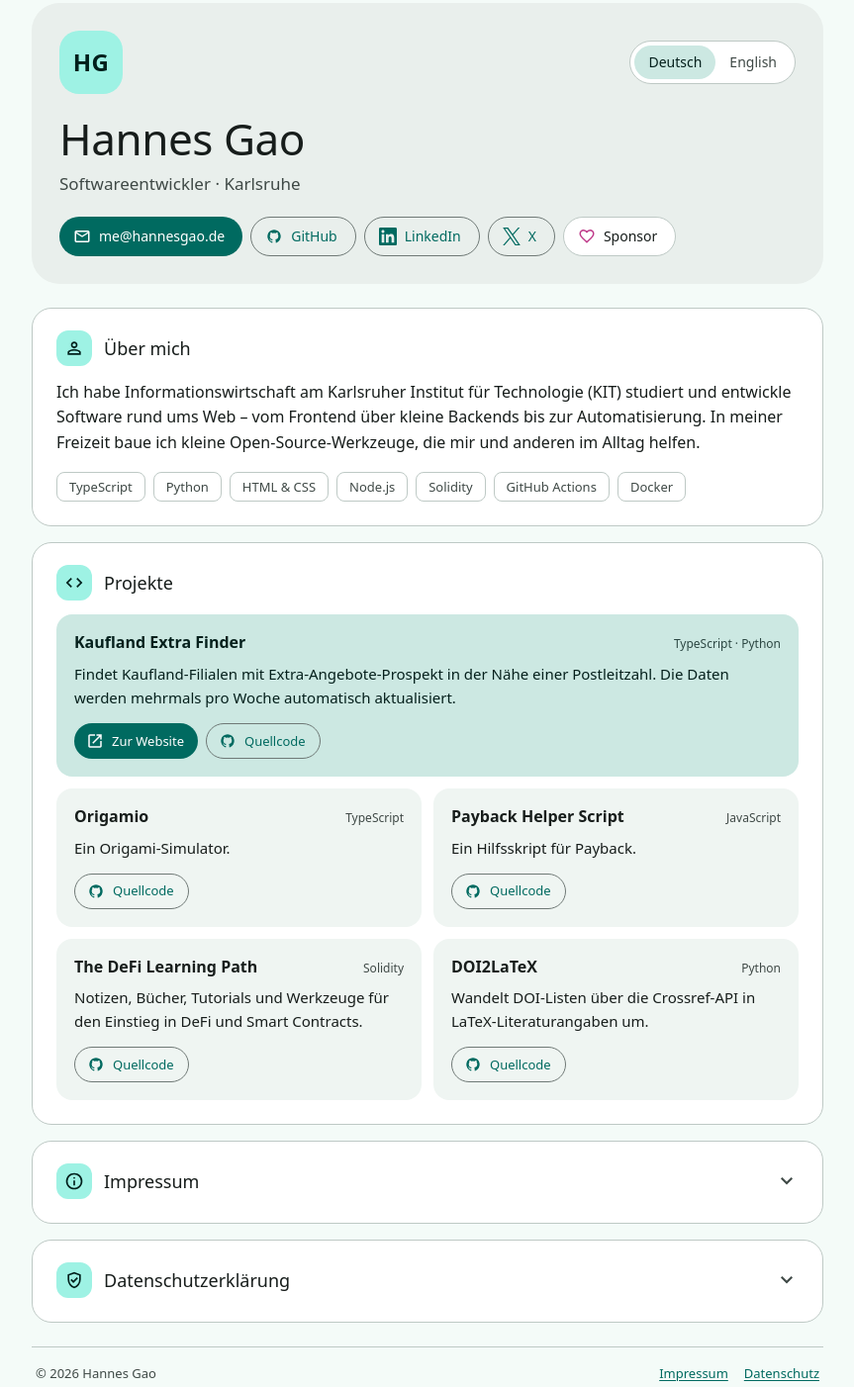
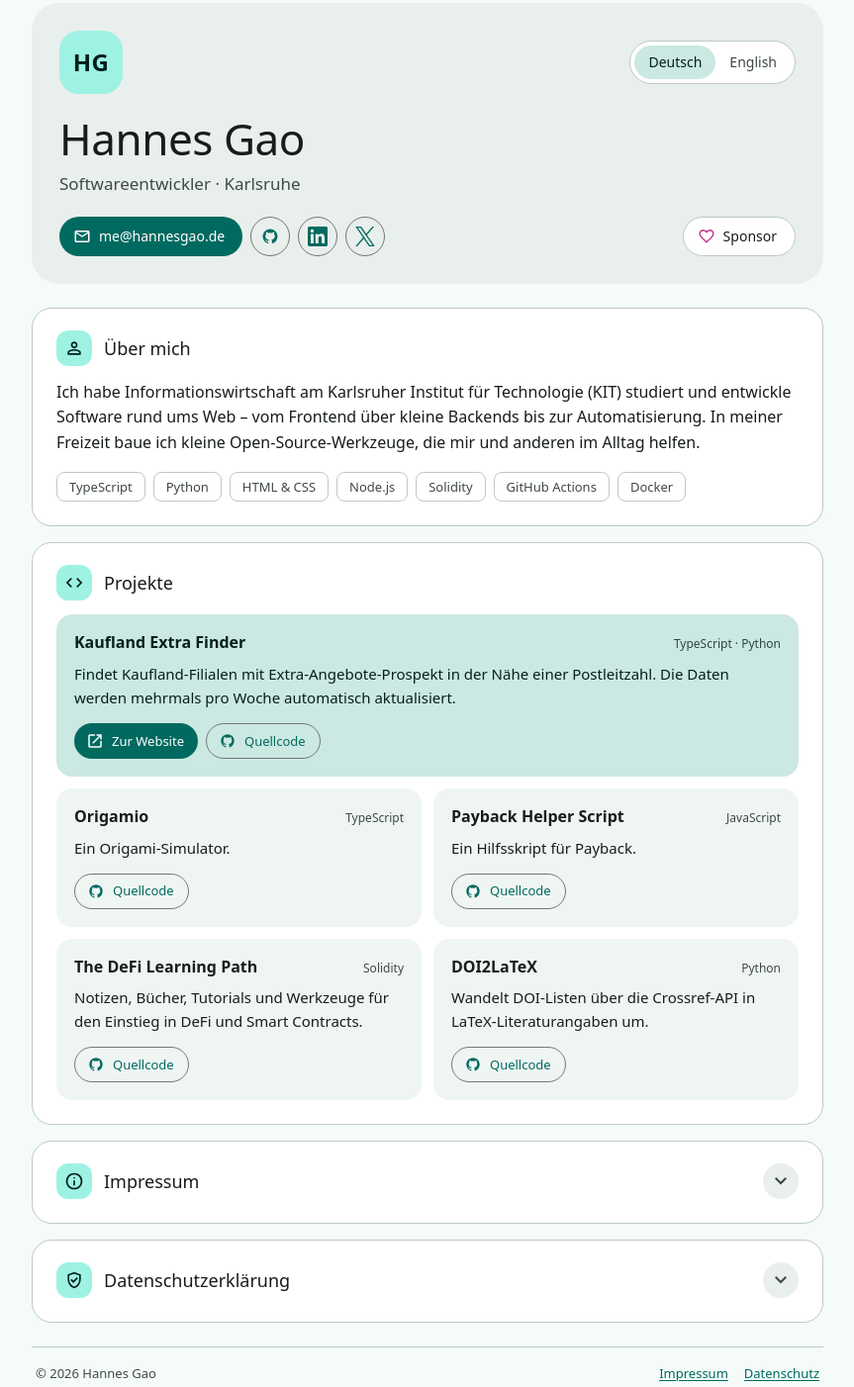
Before and after one commit to hannesgao/hannesgao.github.io, a plain HTML site: page index.html in a window 1280 px wide. Shown: the part 37-1439 px from the top of the page at 99% size, without its empty margins (208-1071 px from the left). Drawn offline with Linux system fonts and the light colour scheme.

Commit message:
Icon-only social links, right-aligned Sponsor and expand buttons

```diff
--- a/index.html
+++ b/index.html
@@ -38,10 +38,10 @@
         <p class="hero__role" lang="en">Software developer · Karlsruhe</p>
         <div class="hero__links">
           <a class="btn btn--filled" href="mailto:me@hannesgao.de"><svg class="icon" aria-hidden="true"><use href="#i-mail"/></svg>me@hannesgao.de</a>
-          <a class="btn btn--outlined" href="https://github.com/hannesgao" target="_blank" rel="noopener noreferrer"><svg class="icon" aria-hidden="true"><use href="#i-github"/></svg>GitHub</a>
-          <a class="btn btn--outlined" href="https://www.linkedin.com/in/hannesgao" target="_blank" rel="noopener noreferrer"><svg class="icon" aria-hidden="true"><use href="#i-linkedin"/></svg>LinkedIn</a>
-          <a class="btn btn--outlined" href="https://x.com/hannesgao" target="_blank" rel="noopener noreferrer"><svg class="icon" aria-hidden="true"><use href="#i-x"/></svg>X</a>
-          <a class="btn btn--sponsor" href="https://github.com/sponsors/hannesgao" target="_blank" rel="noopener noreferrer"><svg class="icon" aria-hidden="true"><use href="#i-favorite"/></svg>Sponsor</a>
+          <span class="hero__social"><a class="btn btn--outlined btn--icon" href="https://github.com/hannesgao" target="_blank" rel="noopener noreferrer" aria-label="GitHub" title="GitHub"><svg class="icon" aria-hidden="true"><use href="#i-github"/></svg></a>
+          <a class="btn btn--outlined btn--icon" href="https://www.linkedin.com/in/hannesgao" target="_blank" rel="noopener noreferrer" aria-label="LinkedIn" title="LinkedIn"><svg class="icon" aria-hidden="true"><use href="#i-linkedin"/></svg></a>
+          <a class="btn btn--outlined btn--icon" href="https://x.com/hannesgao" target="_blank" rel="noopener noreferrer" aria-label="X" title="X"><svg class="icon" aria-hidden="true"><use href="#i-x"/></svg></a></span>
+          <a class="btn btn--sponsor hero__sponsor" href="https://github.com/sponsors/hannesgao" target="_blank" rel="noopener noreferrer"><svg class="icon" aria-hidden="true"><use href="#i-favorite"/></svg>Sponsor</a>
         </div>
       </header>
 
@@ -156,7 +156,7 @@
         </p>
 
         <details class="card card--legal" id="impressum" lang="de">
-          <summary class="card__title"><svg class="icon" aria-hidden="true"><use href="#i-info"/></svg><span class="card__summary-text">Impressum</span><svg class="icon chevron" aria-hidden="true"><use href="#i-expand_more"/></svg></summary>
+          <summary><span class="card__title"><svg class="icon" aria-hidden="true"><use href="#i-info"/></svg><span class="card__summary-text">Impressum</span><span class="chevron" aria-hidden="true"><svg class="icon"><use href="#i-expand_more"/></svg></span></span></summary>
           <div class="card__body">
           <div class="legal-grid">
             <div>
@@ -179,7 +179,7 @@
         </details>
 
         <details class="card card--legal" id="datenschutz" lang="de">
-          <summary class="card__title"><svg class="icon" aria-hidden="true"><use href="#i-verified_user"/></svg><span class="card__summary-text">Datenschutz&shy;erklärung</span><svg class="icon chevron" aria-hidden="true"><use href="#i-expand_more"/></svg></summary>
+          <summary><span class="card__title"><svg class="icon" aria-hidden="true"><use href="#i-verified_user"/></svg><span class="card__summary-text">Datenschutz&shy;erklärung</span><span class="chevron" aria-hidden="true"><svg class="icon"><use href="#i-expand_more"/></svg></span></span></summary>
           <div class="card__body">
           <p class="meta">Stand: Oktober 2026</p>
           <h3>Verantwortlicher</h3>
--- a/style.css
+++ b/style.css
@@ -190,6 +190,27 @@ body:has(.lang-radio:focus-visible) .lang-switch {
   font-size: 0.8125rem;
 }
 
+/* Icon-only buttons (GitHub, LinkedIn, X) */
+.btn--icon {
+  width: 40px;
+  padding: 0;
+}
+
+.btn--icon .icon {
+  width: 20px;
+  height: 20px;
+}
+
+/* The three icon buttons always wrap together. */
+.hero__social {
+  display: inline-flex;
+  gap: 8px;
+}
+
+.hero__sponsor {
+  margin-left: auto;
+}
+
 .btn--filled {
   background: var(--primary);
   color: var(--on-primary);
@@ -378,9 +399,10 @@ main {
   font-size: 0.875rem;
 }
 
-/* Collapsible legal sections: closed until the heading is clicked. */
+/* Collapsible legal sections: closed until the heading is clicked. The flex row sits inside
+   <summary> (a block), so the expand button stays at the right edge in every browser. */
 details.card--legal > summary {
-  margin: 0;
+  display: block;
   list-style: none;
   cursor: pointer;
   border-radius: 12px;
@@ -388,6 +410,10 @@ details.card--legal > summary {
 
 details.card--legal > summary::-webkit-details-marker {
   display: none;
+}
+
+details.card--legal > summary .card__title {
+  margin: 0;
 }
 
 details.card--legal > summary:focus-visible {
@@ -401,16 +427,35 @@ details.card--legal > summary:focus-visible {
   overflow-wrap: normal;
 }
 
-.card__title .chevron {
+/* Round expand button, flush with the card's right content edge. */
+.chevron {
+  display: grid;
+  flex: none;
+  place-items: center;
+  width: 36px;
+  height: 36px;
+  margin-left: auto;
+  border-radius: 999px;
+  background: var(--surface-container);
+  color: var(--on-surface-variant);
+}
+
+.card__title .chevron .icon {
   width: 24px;
   height: 24px;
   padding: 0;
+  border-radius: 0;
   background: none;
-  color: var(--on-surface-variant);
+  color: inherit;
   transition: transform 150ms ease;
 }
 
-details[open] > summary .chevron {
+details.card--legal > summary:hover .chevron {
+  background: var(--secondary-container);
+  color: var(--on-secondary-container);
+}
+
+details[open] > summary .chevron .icon {
   transform: rotate(180deg);
 }
 
```
